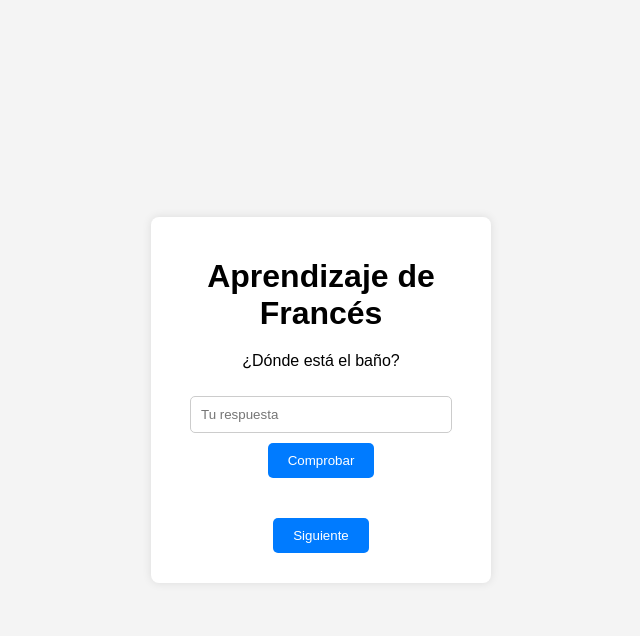
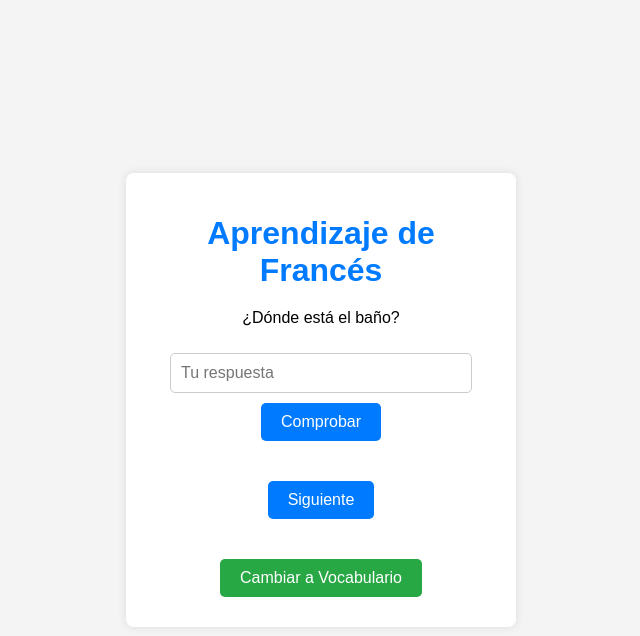
Before and after one commit to ferwer1977/frances3, a plain HTML site: page index.html in a window 1280 px wide. Both pictures are taken after a click on the button "Gramática". Shown: the whole page, without its empty margins (319-959 px from the left). Drawn offline with Linux system fonts and the light colour scheme.

Commit message:
Update index.html

```diff
--- a/index.html
+++ b/index.html
@@ -20,10 +20,11 @@
             border-radius: 8px;
             box-shadow: 0 0 10px rgba(0, 0, 0, 0.1);
             text-align: center;
-            width: 300px;
+            width: 350px;
         }
         h1 {
             margin-bottom: 20px;
+            color: #007bff;
         }
         button {
             padding: 10px 20px;
@@ -33,6 +34,7 @@
             background-color: #007bff;
             color: white;
             cursor: pointer;
+            font-size: 16px;
         }
         button:hover {
             background-color: #0056b3;
@@ -40,6 +42,7 @@
         .feedback {
             margin-top: 20px;
             font-weight: bold;
+            font-size: 18px;
         }
         input {
             padding: 10px;
@@ -47,6 +50,16 @@
             width: 80%;
             border-radius: 5px;
             border: 1px solid #ccc;
+            font-size: 16px;
+        }
+        .mode-switch {
+            margin-top: 20px;
+        }
+        .mode-switch button {
+            background-color: #28a745;
+        }
+        .mode-switch button:hover {
+            background-color: #218838;
         }
     </style>
 </head>
@@ -63,18 +76,23 @@
             <button onclick="checkAnswer()">Comprobar</button>
             <div class="feedback" id="feedback"></div>
             <button onclick="nextExercise()">Siguiente</button>
+            <div class="mode-switch">
+                <button onclick="switchMode()">Cambiar a {{Modo}}</button>
+            </div>
         </div>
     </div>
 
     <script>
         const grammarExercises = [
             { prompt: "¿Dónde está el baño?", answer: "Où sont les toilettes ?" },
-            { prompt: "Quisiera un café, por favor", answer: "Je voudrais un café, s'il vous plaît" }
+            { prompt: "Quisiera un café, por favor", answer: "Je voudrais un café, s'il vous plaît" },
+            { prompt: "¿Cómo te llamas?", answer: "Comment tu t'appelles ?" }
         ];
 
         const vocabularyExercises = [
             { word: "restaurant", translation: "restaurante" },
-            { word: "école", translation: "escuela" }
+            { word: "école", translation: "escuela" },
+            { word: "avion", translation: "avión" }
         ];
 
         let currentMode = null;
@@ -85,12 +103,14 @@
             currentMode = 'grammar';
             currentExercises = grammarExercises;
             showExercise();
+            updateModeButton();
         }
 
         function startVocabulary() {
             currentMode = 'vocabulary';
             currentExercises = vocabularyExercises;
             showExercise();
+            updateModeButton();
         }
 
         function showExercise() {
@@ -109,7 +129,7 @@
             const userAnswer = document.getElementById('answer').value.trim();
             const correctAnswer = currentMode === 'grammar' ? currentExercises[currentIndex].answer : currentExercises[currentIndex].translation;
             if (userAnswer.toLowerCase() === correctAnswer.toLowerCase()) {
-                document.getElementById('feedback').textContent = '¡Correcto!';
+                document.getElementById('feedback').textContent = '¡Correcto! 🎉';
                 document.getElementById('feedback').style.color = 'green';
             } else {
                 document.getElementById('feedback').textContent = `Incorrecto. La respuesta correcta es: ${correctAnswer}`;
@@ -121,6 +141,23 @@
             currentIndex = (currentIndex + 1) % currentExercises.length;
             showExercise();
         }
+
+        function switchMode() {
+            if (currentMode === 'grammar') {
+                startVocabulary();
+            } else {
+                startGrammar();
+            }
+        }
+
+        function updateModeButton() {
+            const button = document.querySelector('.mode-switch button');
+            if (currentMode === 'grammar') {
+                button.textContent = 'Cambiar a Vocabulario';
+            } else {
+                button.textContent = 'Cambiar a Gramática';
+            }
+        }
     </script>
 </body>
 </html>
```
